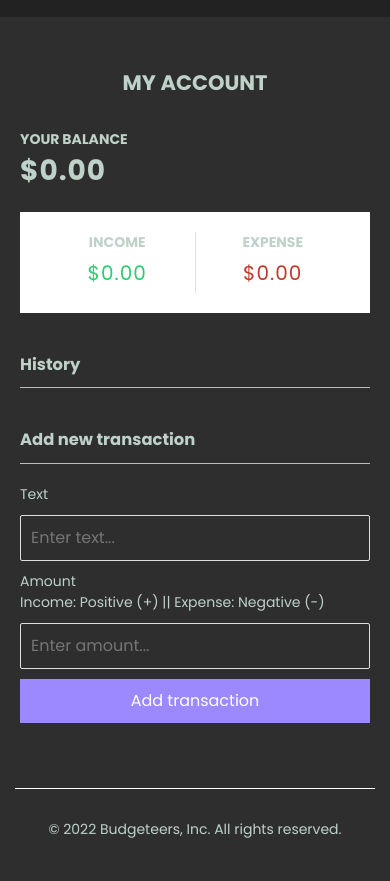
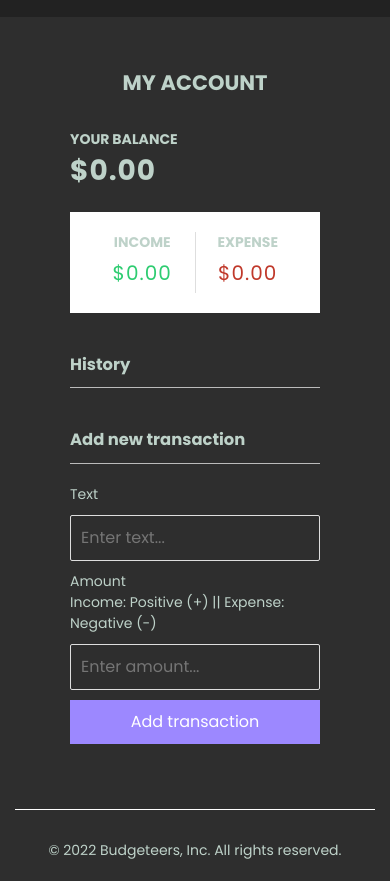
Before and after one commit to johnnylozano/Budgeteers, a plain HTML site: page index.html in a window 390 px wide. Shown: the part 63-944 px from the top of the page. Before the commit the page ends 923 px from the top, so only its background shows below. Drawn offline with nearby package versions, Linux system fonts and the light colour scheme; a web font is replaced by a local one.

Commit message:
Update styles.css
FIxed Webapp size issue on Galaxy Fold small screen widths.

```diff
--- a/assets/css/styles.css
+++ b/assets/css/styles.css
@@ -1,6 +1,6 @@
 /*! === FONTS === */
 @import url("https://fonts.googleapis.com/css2?family=Bebas+Neue&family=Poppins:wght@300;400;700&display=swap");
-@import url('https://fonts.googleapis.com/css2?family=Pirata+One&display=swap');
+@import url("https://fonts.googleapis.com/css2?family=Pirata+One&display=swap");
 
 /*! === VARIABLES === */
 :root {
@@ -93,7 +93,7 @@ button {
 }
 
 .navbar__logo {
-    font-family: 'Pirata One', 'Bebas Neue', sans-serif;
+   font-family: "Pirata One", "Bebas Neue", sans-serif;
    display: flex;
    font-size: 2.6rem;
    font-weight: 600;
@@ -118,7 +118,6 @@ button {
 
 .dark-theme .navbar__buttons {
    background-color: var(--light-clr);
-
 }
 
 .button {
@@ -190,7 +189,7 @@ button {
 
 .active.menu > .list {
    opacity: 1;
-    transition: opacity .1s .5s;
+   transition: opacity 0.1s 0.5s;
 }
 
 .active .open-icon {
@@ -236,7 +235,7 @@ h1 {
 }
 
 .app-container {
-    padding-bottom: .5rem;
+   padding-bottom: 0.5rem;
 }
 
 .inc-exp-container {
@@ -276,8 +275,8 @@ h1 {
    margin: 10px 0;
 }
 
-  input[type='text'],
-  input[type='number'] {
+input[type="text"],
+input[type="number"] {
    border: 1px solid #dedede;
    border-radius: 2px;
    display: block;
@@ -303,7 +302,6 @@ h1 {
 .delete-btn:focus {
    outline: 0;
 }
-
 
 .list li.plus {
    border-right: 5px solid #2ecc71;
@@ -359,9 +357,14 @@ h1 {
    background-color: #222222;
 }
 
-
 .footer__copyright {
    display: inline-block;
    margin-top: 3rem;
    margin-bottom: 2rem;
 }
+
+@media (max-width: 390px) {
+   .app-container {
+      width: 250px;
+   }
+}
```
Lines whose indentation alone changed are shown as unchanged.
